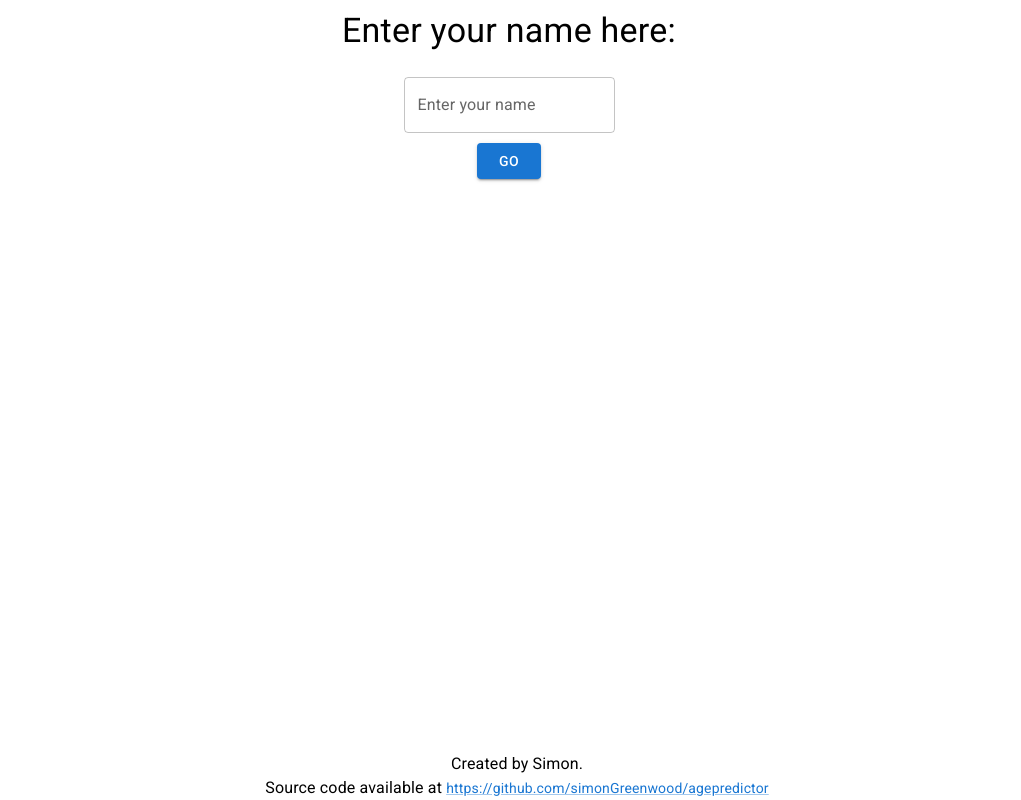
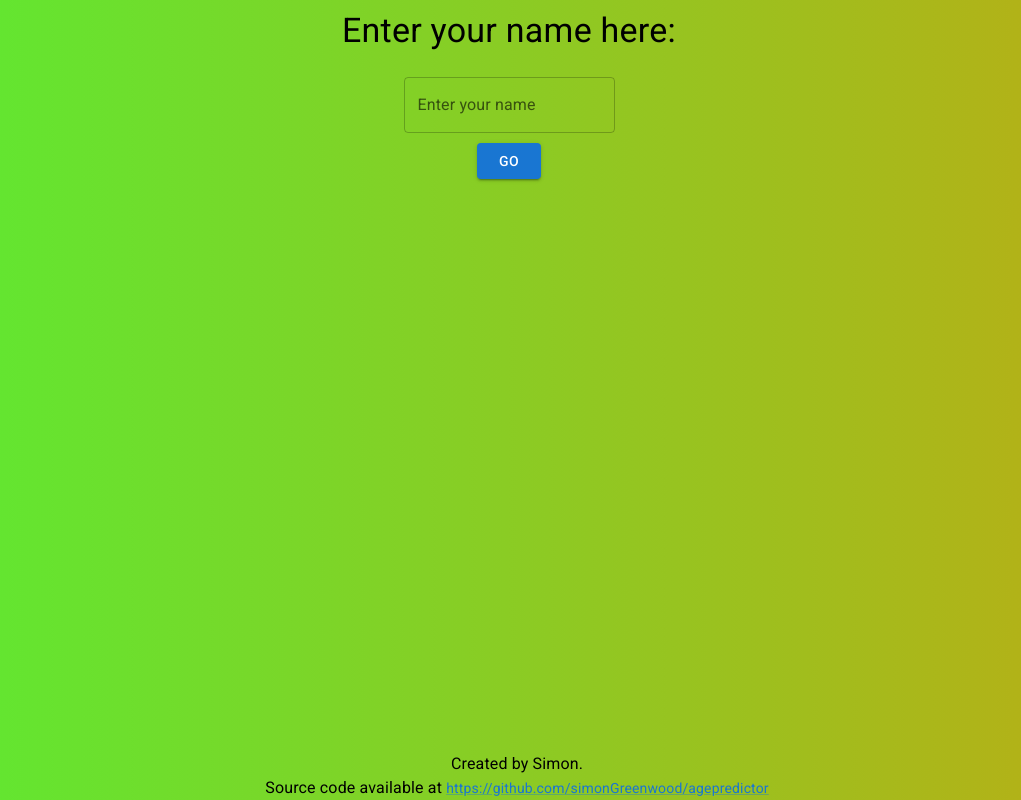
Before and after one commit to simonGreenwood/agepredictor, a React (Create React App) app: page / in a window 1280 px wide. Shown: the whole page, without its empty margins (131-1152 px from the left). Built offline with nearby package versions, Linux system fonts and the light colour scheme.

Commit message:
Added the background gradient

```diff
--- a/src/index.css
+++ b/src/index.css
@@ -1 +1,14 @@
 @import url("https://fonts.googleapis.com/css?family=Roboto:300,400,500,700&display=swap");
+
+body {
+    background: linear-gradient(90deg, #ff0000, #ffff00, #00ff00,#00ffff,#0000ff,#ff00ff );
+    background: linear-gradient(90deg,rgb(62,35,255),rgb(60,255,60),rgb(255,128,0),rgb(255,35,98),rgb(45,175,230),rgb(255,0,255));
+    background-size: 1000% 1000%;
+    animation: AnimationName 60s ease infinite;
+}
+
+@keyframes AnimationName {
+    0%{background-position:0% 50%}
+    50%{background-position:100% 50%}
+    100%{background-position:0% 50%}
+}
```
